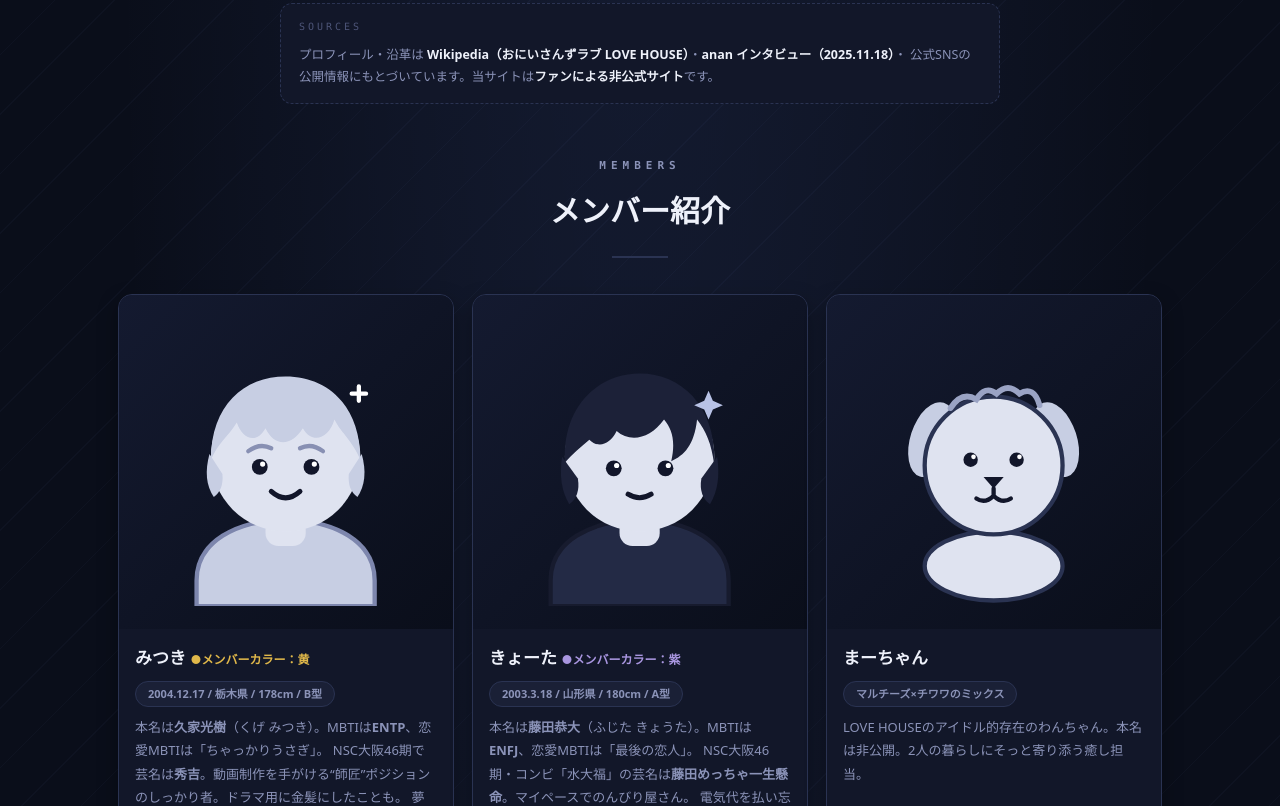
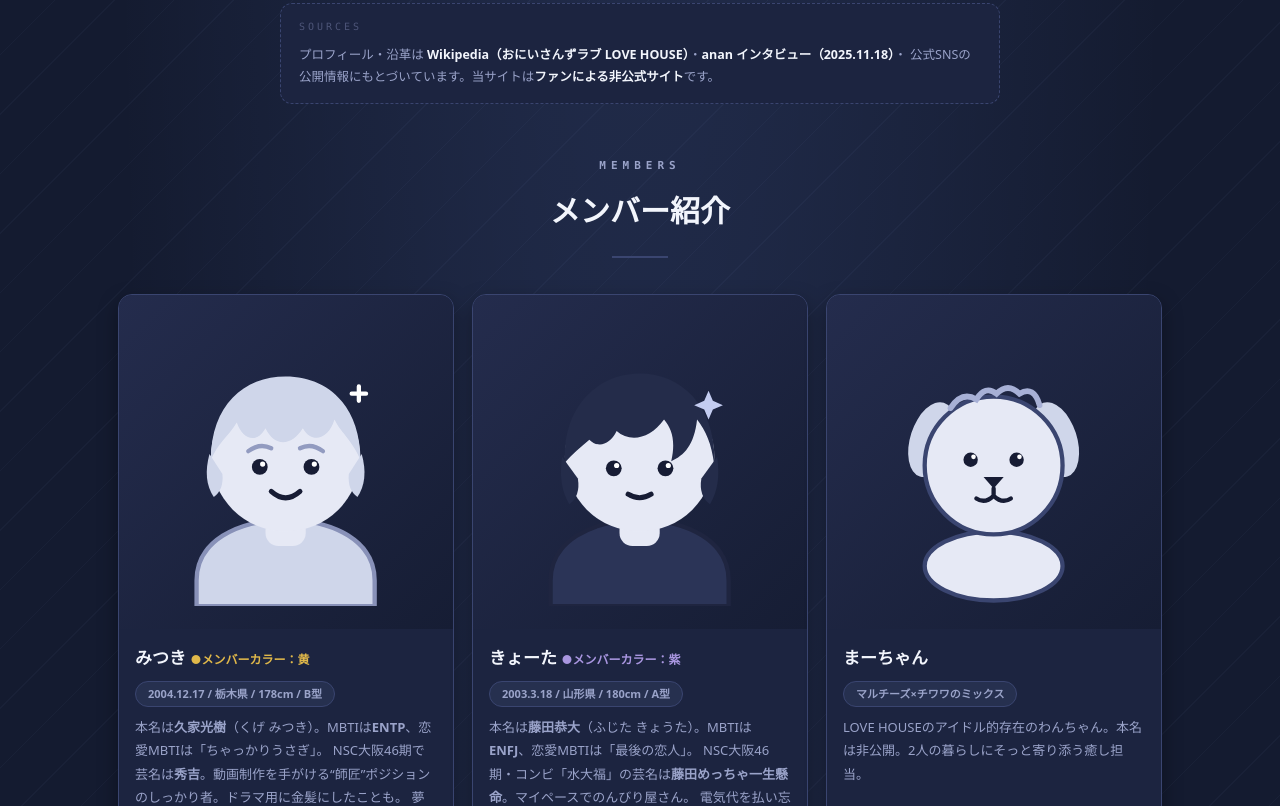
Before and after one commit to kajiyaan/oniisanzu-love-fansite, a plain HTML site: page index.html in a window 1280 px wide. Shown: the part 1074-1880 px from the top of the page. Drawn offline with Linux system fonts and the light colour scheme.

Commit message:
ネイビーの色味を少し薄く明るめに調整
- :root変数(--bg/--bg2/--bg3/--line/--ink/--sub)を明るいトーンへ
- カード背景グラデーション・ホバーボーダー・背景の光彩もあわせて調整
- ヒーロー/メンバーイラストの濃色部分も新しい背景トーンに合わせて明るく
- manifest.webmanifestのテーマカラーも更新

Co-Authored-By: Claude Opus 4.8 <noreply@anthropic.com>
Claude-Session: https://claude.ai/code/session_01McmwLN7gJepL6U49tmDdZV

```diff
--- a/index.html
+++ b/index.html
@@ -5,13 +5,13 @@
 <meta name="viewport" content="width=device-width, initial-scale=1">
 <title>おにいさんずラブ | 非公式ファンサイト</title>
 <meta name="description" content="おにいさんずラブ 非公式ファンサイト。メンバー紹介・あゆみ・イベント・名言集・ファンの声。">
-<meta name="theme-color" content="#0a0e1a">
+<meta name="theme-color" content="#141b30">
 <link rel="manifest" href="manifest.webmanifest">
 <link rel="apple-touch-icon" href="icon-192.png">
 <style>
 :root{
-  --bg:#0a0e1a; --bg2:#121729; --bg3:#1a2036;
-  --line:#2a3352; --ink:#eef1fa; --sub:#8b93b8;
+  --bg:#141b30; --bg2:#1c2440; --bg3:#26304f;
+  --line:#3a4570; --ink:#f2f5fc; --sub:#9aa3c9;
   --gold:#e0b84a; --violet:#a996e0;
 }
 *{box-sizing:border-box}
@@ -20,8 +20,8 @@ body{
   margin:0;font-family:"Hiragino Kaku Gothic ProN","Noto Sans JP",system-ui,-apple-system,sans-serif;
   color:var(--ink);line-height:1.8;
   background:
-    repeating-linear-gradient(135deg, rgba(140,165,255,.03) 0 1px, transparent 1px 42px),
-    radial-gradient(ellipse at 50% -10%, rgba(110,145,255,.12), transparent 60%),
+    repeating-linear-gradient(135deg, rgba(160,185,255,.035) 0 1px, transparent 1px 42px),
+    radial-gradient(ellipse at 50% -10%, rgba(120,155,255,.16), transparent 60%),
     var(--bg);
 }
 a{color:var(--ink)}
@@ -79,9 +79,9 @@ section{margin:52px 0;scroll-margin-top:70px}
 .grid{display:grid;grid-template-columns:repeat(auto-fill,minmax(210px,1fr));gap:18px}
 .card{background:var(--bg2);border:1px solid var(--line);border-radius:14px;overflow:hidden;
   box-shadow:0 8px 20px rgba(0,0,0,.35);transition:.25s}
-.card:hover{transform:translateY(-5px);border-color:#3a4570;box-shadow:0 16px 30px rgba(0,0,0,.5)}
+.card:hover{transform:translateY(-5px);border-color:#4d5a94;box-shadow:0 16px 30px rgba(0,0,0,.4)}
 .card .ph{aspect-ratio:1/1;display:flex;align-items:center;justify-content:center;color:var(--sub);
-  background:linear-gradient(135deg,#141a30,#0a0e1a);transition:.25s}
+  background:linear-gradient(135deg,#242c4d,#161d34);transition:.25s}
 .card:hover .ph{color:var(--ink)}
 .card .body{padding:14px 16px 18px}
 .card h3{margin:0 0 4px;font-size:17px;font-weight:900}
@@ -210,16 +210,16 @@ footer .h{color:var(--sub);font-size:14px;letter-spacing:4px;margin-bottom:10px}
   <span class="tag">◆ 非公式ファンサイト</span>
   <h1>おにいさんずラブ</h1>
   <svg class="hero-art" viewBox="0 0 260 130" width="220" role="img" aria-label="LOVE HOUSEのイラスト（モノクロ）">
-    <path d="M62 66 L130 20 L198 66" fill="none" stroke="#dfe3f0" stroke-width="9" stroke-linecap="round" stroke-linejoin="round"/>
-    <rect x="76" y="64" width="108" height="52" rx="12" fill="#121729" stroke="#2a3352" stroke-width="4"/>
-    <path d="M130 106 c-11-9 -17-15 -17-22 a9 9 0 0 1 17-5 a9 9 0 0 1 17 5 c0 7 -6 13 -17 22 z" fill="#eef1fa"/>
-    <circle cx="106" cy="80" r="6" fill="#c7cee3"/>
-    <circle cx="154" cy="80" r="6" fill="#232a45"/>
-    <g fill="#6b7399" opacity=".6">
+    <path d="M62 66 L130 20 L198 66" fill="none" stroke="#e7eaf5" stroke-width="9" stroke-linecap="round" stroke-linejoin="round"/>
+    <rect x="76" y="64" width="108" height="52" rx="12" fill="#1c2440" stroke="#3a4570" stroke-width="4"/>
+    <path d="M130 106 c-11-9 -17-15 -17-22 a9 9 0 0 1 17-5 a9 9 0 0 1 17 5 c0 7 -6 13 -17 22 z" fill="#f2f5fc"/>
+    <circle cx="106" cy="80" r="6" fill="#cfd6ea"/>
+    <circle cx="154" cy="80" r="6" fill="#2b3457"/>
+    <g fill="#7b84ad" opacity=".6">
       <circle cx="36" cy="42" r="4"/><circle cx="46" cy="30" r="2.4"/>
       <circle cx="224" cy="44" r="4"/><circle cx="214" cy="30" r="2.4"/>
     </g>
-    <g stroke="#9aa3c4" stroke-width="2.5" stroke-linecap="round" opacity=".8">
+    <g stroke="#a7b0d6" stroke-width="2.5" stroke-linecap="round" opacity=".8">
       <path d="M30 78 h10 M35 73 v10"/><path d="M228 76 h10 M233 71 v10"/>
     </g>
   </svg>
@@ -259,20 +259,20 @@ footer .h{color:var(--sub);font-size:14px;letter-spacing:4px;margin-bottom:10px}
     <div class="grid" style="grid-template-columns:repeat(auto-fill,minmax(260px,1fr))">
       <article class="card"><div class="ph">
         <svg viewBox="0 0 200 200" role="img" aria-label="みつきのイラスト（自作・モノクロ）">
-          <path d="M38 200v-18c0-27 28-42 62-42s62 15 62 42v18z" fill="#c7cee3"/>
-          <path d="M38 200v-18c0-27 28-42 62-42s62 15 62 42v18z" fill="none" stroke="#7d86ad" stroke-width="3"/>
-          <rect x="86" y="138" width="28" height="20" rx="9" fill="#dfe3f0"/>
-          <circle cx="100" cy="96" r="52" fill="#dfe3f0"/>
-          <path d="M48 98 C48 60 71 40 100 40 C129 40 152 60 152 98 C146 84 139 80 134 70 C130 84 118 87 112 76 C104 89 92 89 86 76 C80 87 70 84 66 72 C60 82 53 86 48 98 Z" fill="#c7cee3"/>
-          <path d="M47 94 q-5 18 3 30 q7-5 6-16 z" fill="#c7cee3"/>
-          <path d="M153 94 q5 18 -3 30 q-7-5 -6-16 z" fill="#c7cee3"/>
-          <circle cx="82" cy="103" r="5.5" fill="#12162a"/>
-          <circle cx="118" cy="103" r="5.5" fill="#12162a"/>
+          <path d="M38 200v-18c0-27 28-42 62-42s62 15 62 42v18z" fill="#cfd6ea"/>
+          <path d="M38 200v-18c0-27 28-42 62-42s62 15 62 42v18z" fill="none" stroke="#8891b8" stroke-width="3"/>
+          <rect x="86" y="138" width="28" height="20" rx="9" fill="#e6e9f5"/>
+          <circle cx="100" cy="96" r="52" fill="#e6e9f5"/>
+          <path d="M48 98 C48 60 71 40 100 40 C129 40 152 60 152 98 C146 84 139 80 134 70 C130 84 118 87 112 76 C104 89 92 89 86 76 C80 87 70 84 66 72 C60 82 53 86 48 98 Z" fill="#cfd6ea"/>
+          <path d="M47 94 q-5 18 3 30 q7-5 6-16 z" fill="#cfd6ea"/>
+          <path d="M153 94 q5 18 -3 30 q-7-5 -6-16 z" fill="#cfd6ea"/>
+          <circle cx="82" cy="103" r="5.5" fill="#171c34"/>
+          <circle cx="118" cy="103" r="5.5" fill="#171c34"/>
           <circle cx="84" cy="101" r="1.8" fill="#fff"/>
           <circle cx="120" cy="101" r="1.8" fill="#fff"/>
-          <path d="M74 92 q8 -6 16 -2" fill="none" stroke="#8890b3" stroke-width="3" stroke-linecap="round"/>
-          <path d="M110 90 q8 -4 16 2" fill="none" stroke="#8890b3" stroke-width="3" stroke-linecap="round"/>
-          <path d="M90 120 Q100 129 110 120" fill="none" stroke="#12162a" stroke-width="3.5" stroke-linecap="round"/>
+          <path d="M74 92 q8 -6 16 -2" fill="none" stroke="#929bc0" stroke-width="3" stroke-linecap="round"/>
+          <path d="M110 90 q8 -4 16 2" fill="none" stroke="#929bc0" stroke-width="3" stroke-linecap="round"/>
+          <path d="M90 120 Q100 129 110 120" fill="none" stroke="#171c34" stroke-width="3.5" stroke-linecap="round"/>
           <g stroke="#fff" stroke-width="3" stroke-linecap="round">
             <path d="M146 52 h10 M151 47 v10"/>
           </g>
@@ -288,19 +288,19 @@ footer .h{color:var(--sub);font-size:14px;letter-spacing:4px;margin-bottom:10px}
           <a href="https://www.instagram.com/kugemitsukihide/" target="_blank" rel="noopener">IG</a></p></div></article>
       <article class="card"><div class="ph">
         <svg viewBox="0 0 200 200" role="img" aria-label="きょーたのイラスト（自作・モノクロ）">
-          <path d="M38 200v-18c0-27 28-42 62-42s62 15 62 42v18z" fill="#232a45"/>
-          <path d="M38 200v-18c0-27 28-42 62-42s62 15 62 42v18z" fill="none" stroke="#171b2e" stroke-width="3"/>
-          <rect x="86" y="138" width="28" height="20" rx="9" fill="#dfe3f0"/>
-          <circle cx="100" cy="96" r="52" fill="#dfe3f0"/>
-          <path d="M48 100 C46 60 72 38 100 38 C130 38 154 62 152 102 C150 86 146 78 140 70 C138 88 131 95 122 99 C125 86 123 77 117 70 C107 84 93 86 84 78 C79 88 71 90 65 84 C59 89 53 94 48 100 Z" fill="#1c2138"/>
-          <path d="M46 96 q-3 20 5 33 q8-6 6-18 z" fill="#1c2138"/>
-          <path d="M154 96 q3 20 -5 33 q-8-6 -6-18 z" fill="#1c2138"/>
-          <circle cx="82" cy="104" r="5.5" fill="#12162a"/>
-          <circle cx="118" cy="104" r="5.5" fill="#12162a"/>
+          <path d="M38 200v-18c0-27 28-42 62-42s62 15 62 42v18z" fill="#2b3457"/>
+          <path d="M38 200v-18c0-27 28-42 62-42s62 15 62 42v18z" fill="none" stroke="#1f2540" stroke-width="3"/>
+          <rect x="86" y="138" width="28" height="20" rx="9" fill="#e6e9f5"/>
+          <circle cx="100" cy="96" r="52" fill="#e6e9f5"/>
+          <path d="M48 100 C46 60 72 38 100 38 C130 38 154 62 152 102 C150 86 146 78 140 70 C138 88 131 95 122 99 C125 86 123 77 117 70 C107 84 93 86 84 78 C79 88 71 90 65 84 C59 89 53 94 48 100 Z" fill="#242c4a"/>
+          <path d="M46 96 q-3 20 5 33 q8-6 6-18 z" fill="#242c4a"/>
+          <path d="M154 96 q3 20 -5 33 q-8-6 -6-18 z" fill="#242c4a"/>
+          <circle cx="82" cy="104" r="5.5" fill="#171c34"/>
+          <circle cx="118" cy="104" r="5.5" fill="#171c34"/>
           <circle cx="84" cy="102" r="1.8" fill="#fff"/>
           <circle cx="120" cy="102" r="1.8" fill="#fff"/>
-          <path d="M92 122 Q100 127 108 122" fill="none" stroke="#12162a" stroke-width="3.5" stroke-linecap="round"/>
-          <path d="M148 50 l3 7 7 3 -7 3 -3 7 -3 -7 -7 -3 7 -3 z" fill="#b8c2e6"/>
+          <path d="M92 122 Q100 127 108 122" fill="none" stroke="#171c34" stroke-width="3.5" stroke-linecap="round"/>
+          <path d="M148 50 l3 7 7 3 -7 3 -3 7 -3 -7 -7 -3 7 -3 z" fill="#c3ccf0"/>
         </svg>
       </div><div class="body">
         <h3>きょーた <span style="font-size:12px;color:var(--violet)">●メンバーカラー：紫</span></h3>
@@ -315,17 +315,17 @@ footer .h{color:var(--sub);font-size:14px;letter-spacing:4px;margin-bottom:10px}
           <a href="https://x.com/metcha_kyota" target="_blank" rel="noopener">𝕏 水大福</a></p></div></article>
       <article class="card"><div class="ph">
         <svg viewBox="0 0 200 200" role="img" aria-label="まーちゃんのイラスト（自作・モノクロ）">
-          <ellipse cx="100" cy="172" rx="48" ry="24" fill="#dfe3f0" stroke="#2a3352" stroke-width="3"/>
-          <ellipse cx="57" cy="84" rx="15" ry="27" fill="#c7cee3" transform="rotate(18 57 84)"/>
-          <ellipse cx="143" cy="84" rx="15" ry="27" fill="#c7cee3" transform="rotate(-18 143 84)"/>
-          <circle cx="100" cy="102" r="48" fill="#dfe3f0" stroke="#2a3352" stroke-width="3"/>
-          <path d="M70 62 q8 -12 18 -6 q6 -10 14 -4 q8 -8 16 0 q10 -6 14 8" fill="none" stroke="#9aa3c4" stroke-width="4" stroke-linecap="round"/>
-          <circle cx="84" cy="98" r="5" fill="#12162a"/>
-          <circle cx="116" cy="98" r="5" fill="#12162a"/>
+          <ellipse cx="100" cy="172" rx="48" ry="24" fill="#e6e9f5" stroke="#3a4570" stroke-width="3"/>
+          <ellipse cx="57" cy="84" rx="15" ry="27" fill="#cfd6ea" transform="rotate(18 57 84)"/>
+          <ellipse cx="143" cy="84" rx="15" ry="27" fill="#cfd6ea" transform="rotate(-18 143 84)"/>
+          <circle cx="100" cy="102" r="48" fill="#e6e9f5" stroke="#3a4570" stroke-width="3"/>
+          <path d="M70 62 q8 -12 18 -6 q6 -10 14 -4 q8 -8 16 0 q10 -6 14 8" fill="none" stroke="#a7b0d6" stroke-width="4" stroke-linecap="round"/>
+          <circle cx="84" cy="98" r="5" fill="#171c34"/>
+          <circle cx="116" cy="98" r="5" fill="#171c34"/>
           <circle cx="86" cy="96" r="1.6" fill="#fff"/>
           <circle cx="118" cy="96" r="1.6" fill="#fff"/>
-          <path d="M93 110 h14 l-7 8 z" fill="#12162a"/>
-          <path d="M100 118 v5 M100 123 q-6 6 -12 2 M100 123 q6 6 12 2" fill="none" stroke="#12162a" stroke-width="3" stroke-linecap="round"/>
+          <path d="M93 110 h14 l-7 8 z" fill="#171c34"/>
+          <path d="M100 118 v5 M100 123 q-6 6 -12 2 M100 123 q6 6 12 2" fill="none" stroke="#171c34" stroke-width="3" stroke-linecap="round"/>
         </svg>
       </div><div class="body">
         <h3>まーちゃん</h3><span class="role">マルチーズ×チワワのミックス</span>
```
Also changed, not shown: manifest.webmanifest.
